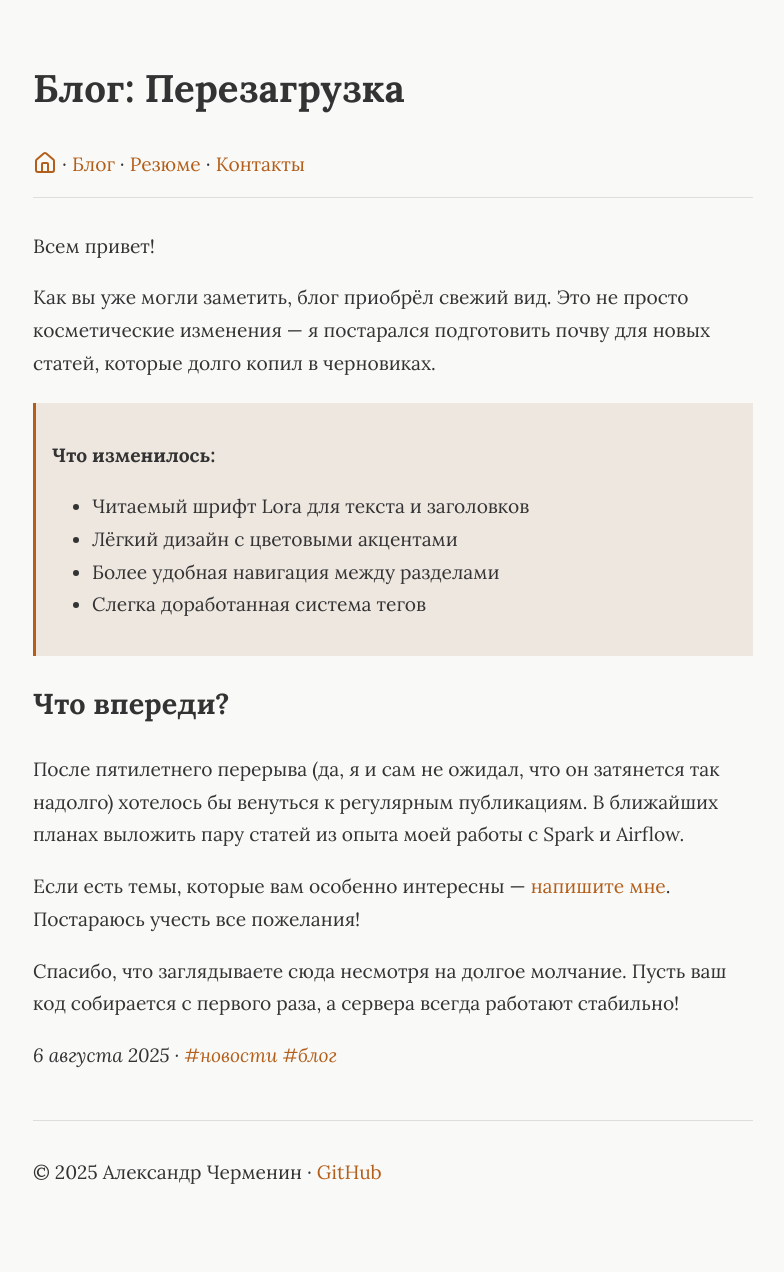
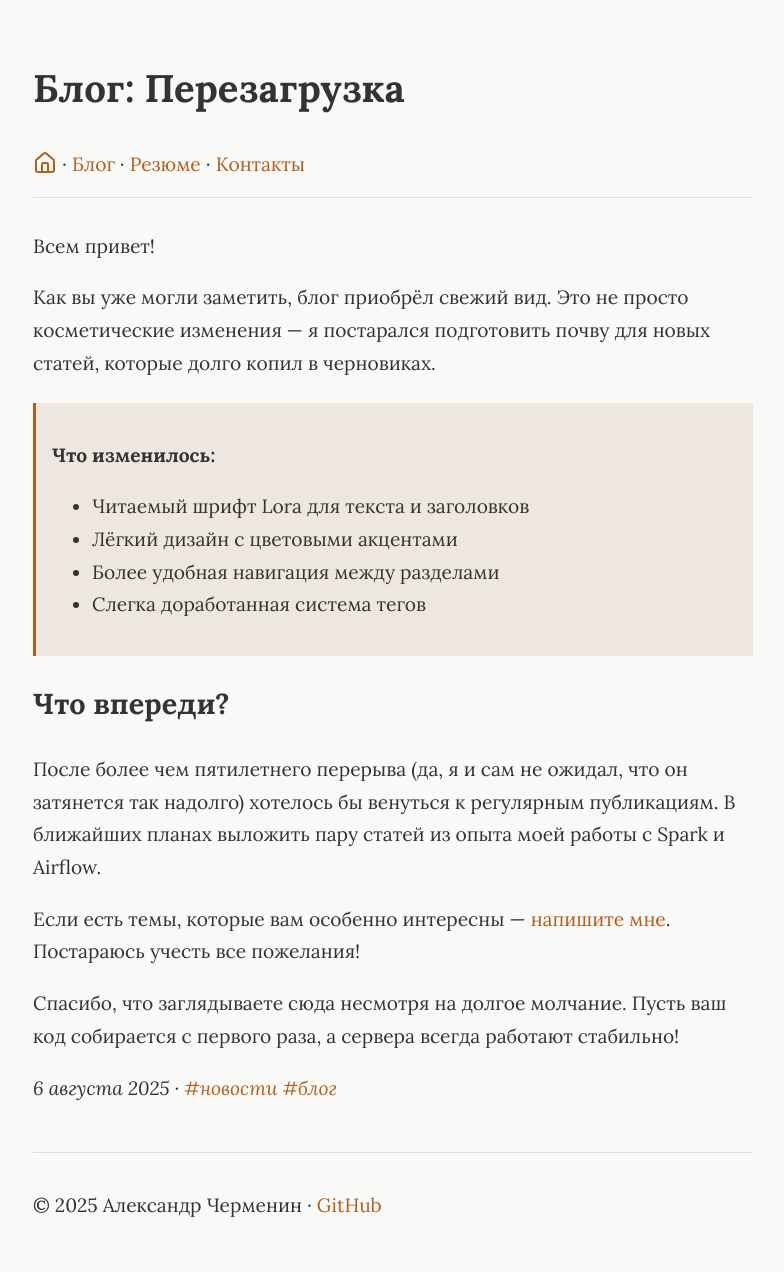
Before and after one commit to chermenin/chermenin.ru, a Jekyll site: the page built from _posts/2025-08-06-blog-reloaded.md, in a window 1280 px wide. Shown: the whole page, without its empty margins (247-1031 px from the left). Built offline with Jekyll 4.4.1, drawn with Linux system fonts in a browser that asks for light colours; before the commit the page ends 1240 px from its top, so only the background shows below that.

Commit message:
Little fixes

```diff
--- a/_posts/2025-08-06-blog-reloaded.md
+++ b/_posts/2025-08-06-blog-reloaded.md
@@ -29,7 +29,7 @@ tags:
 </div>
 
 ## Что впереди?
-После пятилетнего перерыва (да, я и сам не ожидал, что он затянется так надолго) хотелось бы венуться к регулярным публикациям.
+После более чем пятилетнего перерыва (да, я и сам не ожидал, что он затянется так надолго) хотелось бы венуться к регулярным публикациям.
 В ближайших планах выложить пару статей из опыта моей работы с Spark и Airflow.
 
 Если есть темы, которые вам особенно интересны — [напишите мне]({{ '/contact' | relative_url }}). Постараюсь учесть все пожелания!
--- a/_sass/_base.scss
+++ b/_sass/_base.scss
@@ -6,6 +6,7 @@ body {
   margin: 0;
   padding: 0;
   font-size: 1.2em;
+  font-synthesis: none;
 }
 
 h1, h2, h3, h4, h5, h6 {
```
